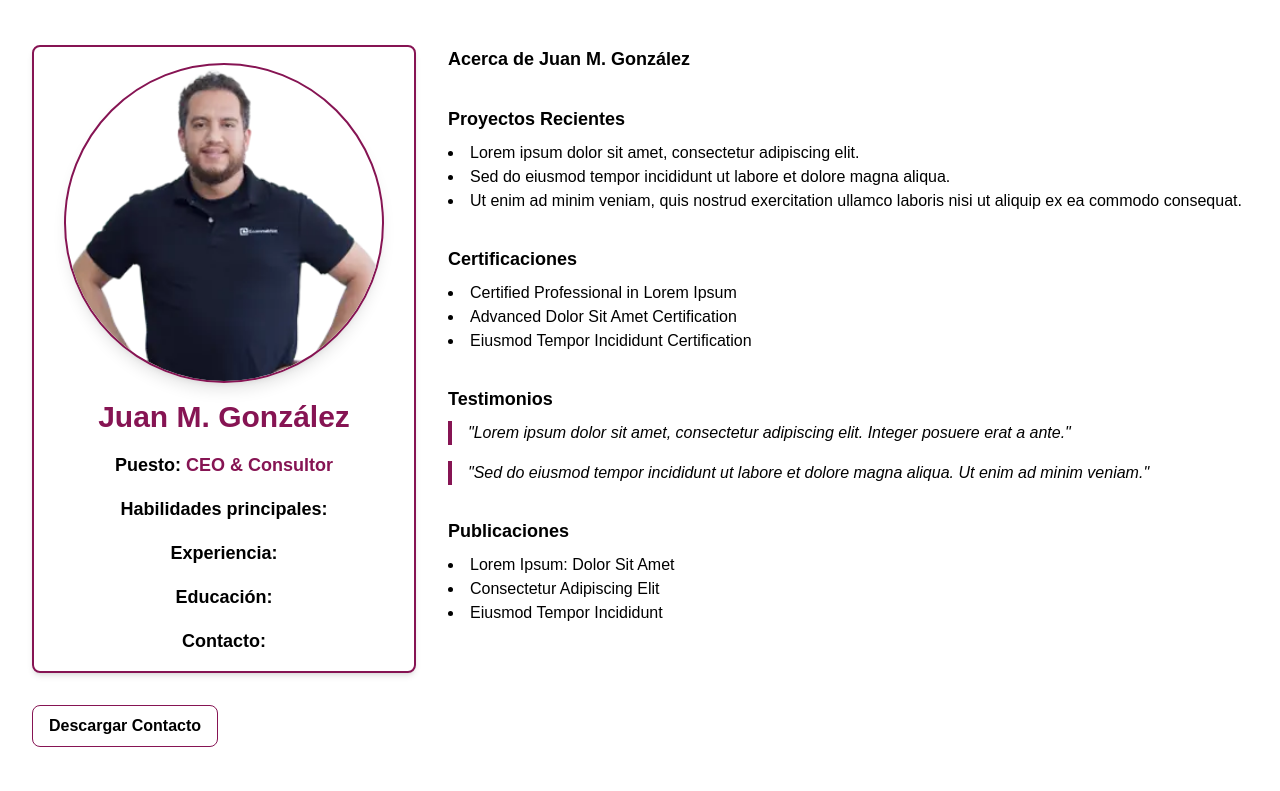
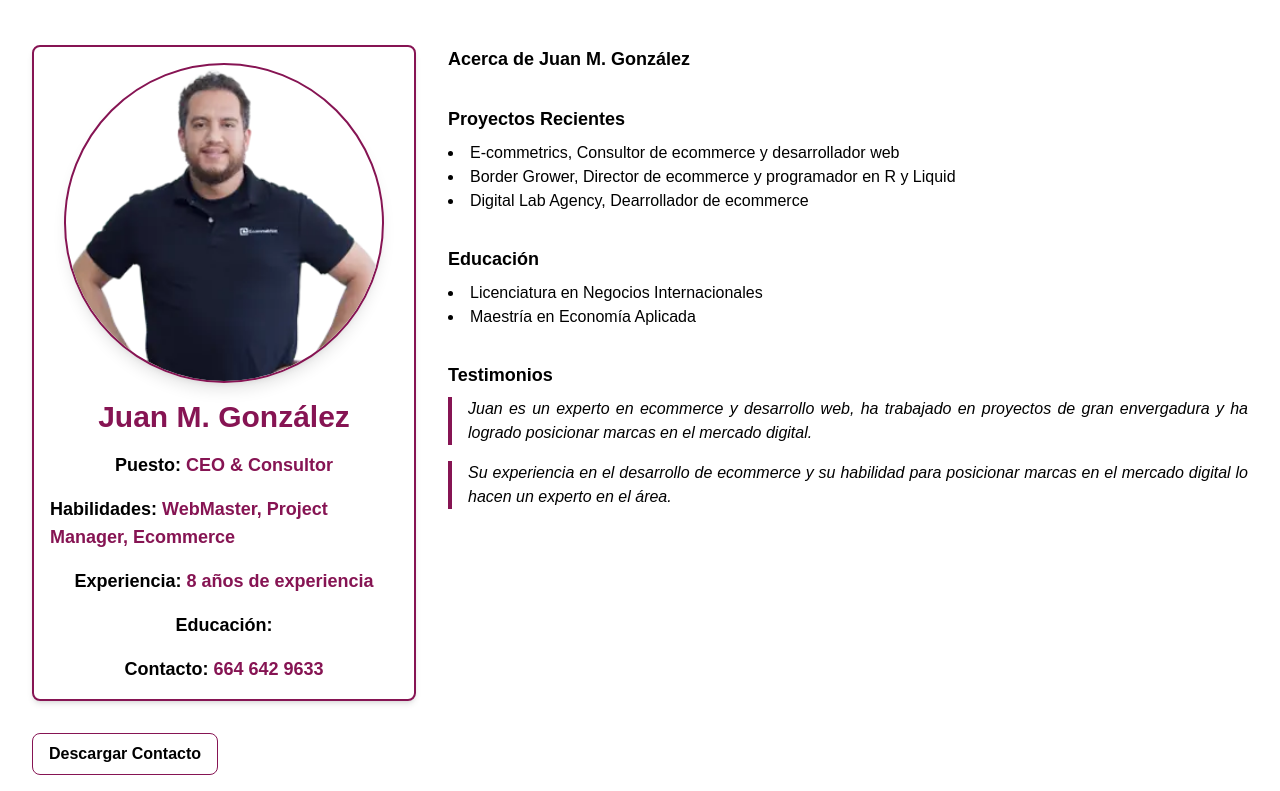
Before and after one commit to Kevin-ecometrics/Ecommetrica2024, an Astro site: page /team/Juan in a window 1280 px wide. Shown: the part 43-834 px from the top of the page. Before the commit the page ends 806 px from the top, so only its background shows below. Built offline with nearby package versions, Linux system fonts and the light colour scheme; Astro itself is replaced by a stand-in of ours.

Commit message:
Mensaje del commit

```diff
--- a/src/components/team/TeamMembers.js
+++ b/src/components/team/TeamMembers.js
@@ -1,3 +1,5 @@
+import proyectos from "@components/portfolioData";
+
 const teamMembers = [
   {
     id: 1,
@@ -5,24 +7,41 @@ const teamMembers = [
     name: "Kevin",
     fullName: "Kevin Ortega",
     role: "Full-Stack Developer",
+    skills: "React, Node, Express",
+    experience: "5 años de experiencia",
     transition: "imagen1",
+    education: "Lic. Tecnologías en Sistemas Inteligentes",
+    contact: "664 642 9633",
+    proyecto: "E-commetrica, Developer Full-Stack.",
+    proyecto2: "Cenyca Universidad, Desarrollador de plataforma para estudiantes, maestros y control escolar.",
+    proyecto3: null,
+    edu: "Lic. Tecnologías en Sistemas Inteligentes",
+    edu2: null,
+    testimonio: "Kevin es un Developer excepcional. Su habilidad para estructurar proyectos de manera eficiente con herramientas innovadoras marcó una gran diferencia en nuestro proyecto.",
+    testimonio2: "Trabajar con Kevin fue una experiencia increíble. Su dominio web nos permitió desarrollar una aplicación completamente funcional inclusive aun antes del tiempo de entrega. Siempre estuvo disponible para resolver dudas y aportó ideas innovadoras que mejoraron nuestro producto final.",
     description:
-      " Kevin es versátil  para facilitar y agilizar procesos de  programación para que tu sitio web sea funcional y atractivo",
-    Phone: "664-642-9633",
-    Email: "juanmanuel@ecommetrics.com",
+      " Kevin es versátil  para facilitar y agilizar procesos de  programación para que tu sitio web sea funcional y atractivo.",
   },
   {
     id: 2,
     image: "/team2.webp",
     name: "Karen",
-    fullName: "Karen Valdez ",
-    role: "Editor & Copywriter ",
+    fullName: "Karen Valdez",
+    role: "Editor & Copywriter",
+    skills: "",
     transition: "imagen2",
+    experience: "",
+    education: "",
+    contact: "664 642 9633",
+    proyecto: "",
+    proyecto2: "",
+    proyecto3: null,
+    edu: "",
+    edu2: null,
+    testimonio: "Su capacidad para transformar ideas en palabras que conectan con el público es impresionante. Trabajar con ella fue fundamental para darle vida a nuestro contenido y asegurarnos de que nuestra marca tuviera un impacto.",
+    testimonio2: "Karen es una profesional con un gran ojo para los detalles. Siempre sabe cómo captar la esencia de lo que estamos comunicando y lo presenta de una manera única y efectiva.",
     description:
-      "Karen es una creativa que elevar la voz de tu proyecto para atraer clientes y maximizar su crecimiento",
-      Phone: "664-642-9633",
-      Email: "juanmanuel@ecommetrics.com",
-      Address: "Calle: Ignacio Zaragoza #1234, Colonia: Centro, C.P. 22000, Tijuana, B.C.",
+      " Karen es una creativa que elevar la voz de tu proyecto para atraer clientes y maximizar su crecimiento.",
   },
   {
     id: 3,
@@ -30,11 +49,20 @@ const teamMembers = [
     name: "Yaz",
     fullName: "Yazmin Guardado",
     role: "Ux /Ui Designer",
+    skills: "",
     transition: "imagen3",
-    description:
-      "Yaz es una experta en experiencia de usuario con diseños creativos que logran atraer y cumplir las metas de tu negocio",
-      Phone: "664-642-9633",
-      Email: "juanmanuel@ecommetrics.com",
+    experience: "",
+    education: "",
+    contact: "664 642 9633",
+    proyecto: null,
+    proyecto2: null,
+    proyecto3: null,
+    proyecto4: null,
+    edu: "",
+    edu2: null,
+    testimonio: "Trabajar con Yazmin fue un placer. Tiene una increíble capacidad para entender lo que necesita el usuario y traducirlo en diseños visuales que no solo son atractivos, sino también fáciles de usar. Su trabajo ha hecho que nuestra plataforma sea mucho más intuitiva y agradable para los usuarios.",
+    testimonio2: "Yazmin tiene un don para el diseño. Su atención al detalle y su capacidad para transformar ideas en interfaces limpias y funcionales realmente marcan la diferencia. Siempre tiene en cuenta la experiencia del usuario, lo que hace que el producto final sea impecable.",
+    description: "Yaz es una experta en experiencia de usuario con diseños creativos que logran atraer y cumplir las metas de tu negocio.",
   },
   {
     id: 4,
@@ -42,12 +70,34 @@ const teamMembers = [
     name: "Juan",
     fullName: "Juan M. González",
     role: "CEO & Consultor",
+    skills: "WebMaster, Project Manager, Ecommerce",
     transition: "imagen4",
+    experience: "8 años de experiencia",
+    education: "",
+    contact: "664 642 9633",
+    proyecto: "E-commetrics, Consultor de ecommerce y desarrollador web",
+    proyecto2: "Border Grower, Director de ecommerce y programador en R y Liquid",
+    proyecto3: "Digital Lab Agency, Dearrollador de ecommerce",
+    proyecto4: "Guarantee Solar, Especialista de mercadotecnia digital",
+    edu: "Licenciatura en Negocios Internacionales",
+    edu2: "Maestría en Economía Aplicada",
+    testimonio: "Juan es un experto en ecommerce y desarrollo web, ha trabajado en proyectos de gran envergadura y ha logrado posicionar marcas en el mercado digital.",
+    testimonio2: "Su experiencia en el desarrollo de ecommerce y su habilidad para posicionar marcas en el mercado digital lo hacen un experto en el área.",
+    contact: "664 642 9633",
     description:
-      "Juan es experto en SEO, optimiza el posicionamiento y el cosistema digital para que tu negocio crezca ",
-      Phone: "664-642-9633",
-      Email: "juanmanuel@ecommetrics.com",
+      "Juan es experto en SEO, optimiza el posicionamiento y el cosistema digital para que tu negocio crezca.",
   },
 ];
 
+// Función para filtrar propiedades nulas o vacías
+const filterEmptyProperties = (member) => {
+  return Object.fromEntries(
+    Object.entries(member).filter(([_, value]) => value !== null && value !== "")
+  );
+};
+
+// Filtrar propiedades nulas o vacías antes de renderizar
+const filteredTeamMembers = teamMembers.map(filterEmptyProperties);
+
+
 export default teamMembers;
--- a/src/components/team/VCF.jsx
+++ b/src/components/team/VCF.jsx
@@ -9,11 +9,13 @@ const VCF = ({ member }) => {
     const vcfContent = `BEGIN:VCARD
 VERSION:3.0
 FN:${member.fullName}
-IMG:${member.image}
 N:${member.name}
-TEL:${member.Phone}
-EMAIL:${member.Email}
-ADDRESS:${member.Address}
+ORG:E-commetrica
+URL:https://ecommetrica.com
+TEL;TYPE=WORK,VOICE:6646429633
+ADR;TYPE=WORK,PREF:;;8169-306 Ignacio Zaragoza, Zona Centro, Tijuana BC, 22000.
+EMAIL;INTERNET;WORK:juanmanuel@e-commetrics.com
+NOTE:Somos una consultoría que garantiza una planeación estratégica y segura con soluciones a la medida para tu negocio y comercio en línea
 END:VCARD`;
 
     const blob = new Blob([vcfContent], { type: "text/vcard" });
--- a/src/pages/team/[id].astro
+++ b/src/pages/team/[id].astro
@@ -66,7 +66,7 @@ const member = teamMembers.find((member) => {
         <span class="text-[#861453] font-semibold">{member.role}</span>
       </div>
       <div class="text-lg">
-        <strong>Habilidades principales:</strong>
+        <strong>Habilidades:</strong>
         <span class="text-[#861453] font-semibold">{member.skills}</span>
       </div>
       <div class="text-lg">
@@ -90,49 +90,48 @@ const member = teamMembers.find((member) => {
       <div>
         <h2 class="font-bold text-lg mb-2">Proyectos Recientes</h2>
         <ul class="list-disc list-inside">
-          <li class="text-justify">
-            Lorem ipsum dolor sit amet, consectetur adipiscing elit.
-          </li>
-          <li class="text-justify">
-            Sed do eiusmod tempor incididunt ut labore et dolore magna aliqua.
-          </li>
-          <li class="text-justify">
-            Ut enim ad minim veniam, quis nostrud exercitation ullamco laboris
-            nisi ut aliquip ex ea commodo consequat.
-          </li>
+          {member.proyecto && <li class="text-justify">{member.proyecto}</li>}
+          {member.proyecto2 && <li class="text-justify">{member.proyecto2}</li>}
+          {member.proyecto3 && <li class="text-justify">{member.proyecto3}</li>}
         </ul>
       </div>
       <div>
-        <h2 class="font-bold text-lg mb-2">Certificaciones</h2>
+        <h2 class="font-bold text-lg mb-2">Educación</h2>
         <ul class="list-disc list-inside">
-          <li class="text-justify">Certified Professional in Lorem Ipsum</li>
-          <li class="text-justify">Advanced Dolor Sit Amet Certification</li>
-          <li class="text-justify">Eiusmod Tempor Incididunt Certification</li>
+          {member.edu && <li class="text-justify">{member.edu}</li>}
+          {member.edu2 && <li class="text-justify">{member.edu2}</li>}
         </ul>
       </div>
       <div>
         <h2 class="font-bold text-lg mb-2">Testimonios</h2>
-        <blockquote
-          class="border-l-4 border-[#861453] pl-4 italic text-justify"
-        >
-          "Lorem ipsum dolor sit amet, consectetur adipiscing elit. Integer
-          posuere erat a ante."
-        </blockquote>
-        <blockquote
-          class="border-l-4 border-[#861453] pl-4 italic text-justify mt-4"
-        >
-          "Sed do eiusmod tempor incididunt ut labore et dolore magna aliqua. Ut
-          enim ad minim veniam."
-        </blockquote>
+        {
+          member.testimonio && (
+            <blockquote class="border-l-4 border-[#861453] pl-4 italic text-justify">
+              {member.testimonio}
+            </blockquote>
+          )
+        }
+        {
+          member.testimonio2 && (
+            <blockquote class="border-l-4 border-[#861453] pl-4 italic text-justify mt-4">
+              {member.testimonio2}
+            </blockquote>
+          )
+        }
       </div>
+      {
+        /*
       <div>
+
         <h2 class="font-bold text-lg mb-2">Publicaciones</h2>
         <ul class="list-disc list-inside">
-          <li class="text-justify">Lorem Ipsum: Dolor Sit Amet</li>
-          <li class="text-justify">Consectetur Adipiscing Elit</li>
-          <li class="text-justify">Eiusmod Tempor Incididunt</li>
+          <li class="text-justify">{member.publi}</li>
+          <li class="text-justify">{member.publi2}</li>
+          <li class="text-justify">{member.publi3}</li>
         </ul>
       </div>
+      */
+      }
     </div>
     <VCF member={member} client:visible />
   </section>
```
